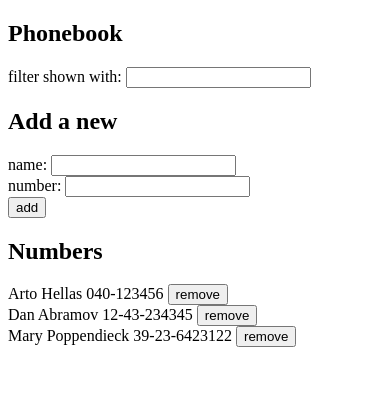
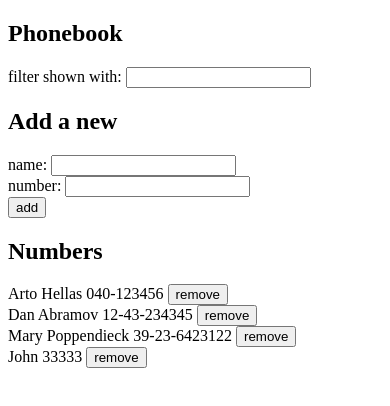
Before and after one commit to matveybobrov/vue_projects, a Vue app in the folder phonebook/: page / in a window 390 px wide. Shown: the top 406 px of the page. Built offline with nearby package versions, Linux system fonts and the light colour scheme; data requests are answered from the project's data file.

Commit message:
2.15*: The Phonebook step10

```diff
--- a/phonebook/db.json
+++ b/phonebook/db.json
@@ -14,6 +14,11 @@
       "name": "Mary Poppendieck",
       "number": "39-23-6423122",
       "id": 4
+    },
+    {
+      "name": "John",
+      "number": "33333",
+      "id": 5
     }
   ]
 }
--- a/phonebook/src/App.vue
+++ b/phonebook/src/App.vue
@@ -21,7 +21,8 @@ export default {
     addPerson(newPerson) {
       let isAlreadyExist = this.people.find(person => person.name === newPerson.name)
       if (isAlreadyExist) {
-        alert(`${newPerson.name} is already added to the phonebook!`)
+        const shouldUpdate = confirm(`${newPerson.name} is already added to the phonebook! Should update?`)
+        shouldUpdate && this.updatePerson(newPerson)
         return
       }
 
@@ -34,6 +35,16 @@ export default {
       personService.remove(id)
       .then(() => {
         this.people = this.people.filter(person => person.id !== id)
+      })
+    },
+    updatePerson(personToUpdate) {
+      const id = this.people.find(person => person.name === personToUpdate.name).id
+      personToUpdate.id = id
+
+      personService.update(personToUpdate)
+      .then(updatedPerson => {
+        const updatedPeople = this.people.map(person => person.id === updatedPerson.id ? updatedPerson : person)
+        this.people = updatedPeople
       })
     }
   },
--- a/phonebook/src/services/people.js
+++ b/phonebook/src/services/people.js
@@ -13,4 +13,8 @@ const remove = (id) => {
   return axios.delete(`${baseUrl}/${id}`).then((response) => response.data)
 }
 
-export default { getAll, create, remove }
+const update = (person) => {
+  return axios.put(`${baseUrl}/${person.id}`, person).then((response) => response.data)
+}
+
+export default { getAll, create, remove, update }
```
